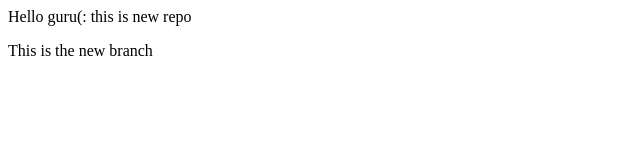
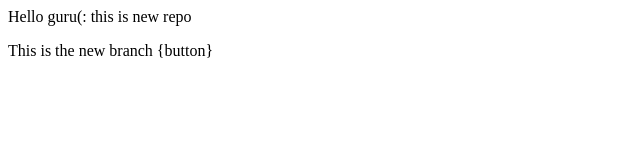
Before and after one commit to DarshanGowda33/NewFold, a plain HTML site: page index.html in a window 1280 px wide. Shown: the full height of the page, 0-640 px from the left. Drawn offline with Linux system fonts and the light colour scheme.

```diff
--- a/index.html
+++ b/index.html
@@ -1,2 +1,2 @@
 <p>Hello guru(: this is new repo</p>
-<p>This is the new branch</p>
+<p>This is the new branch {button}</p>
```
